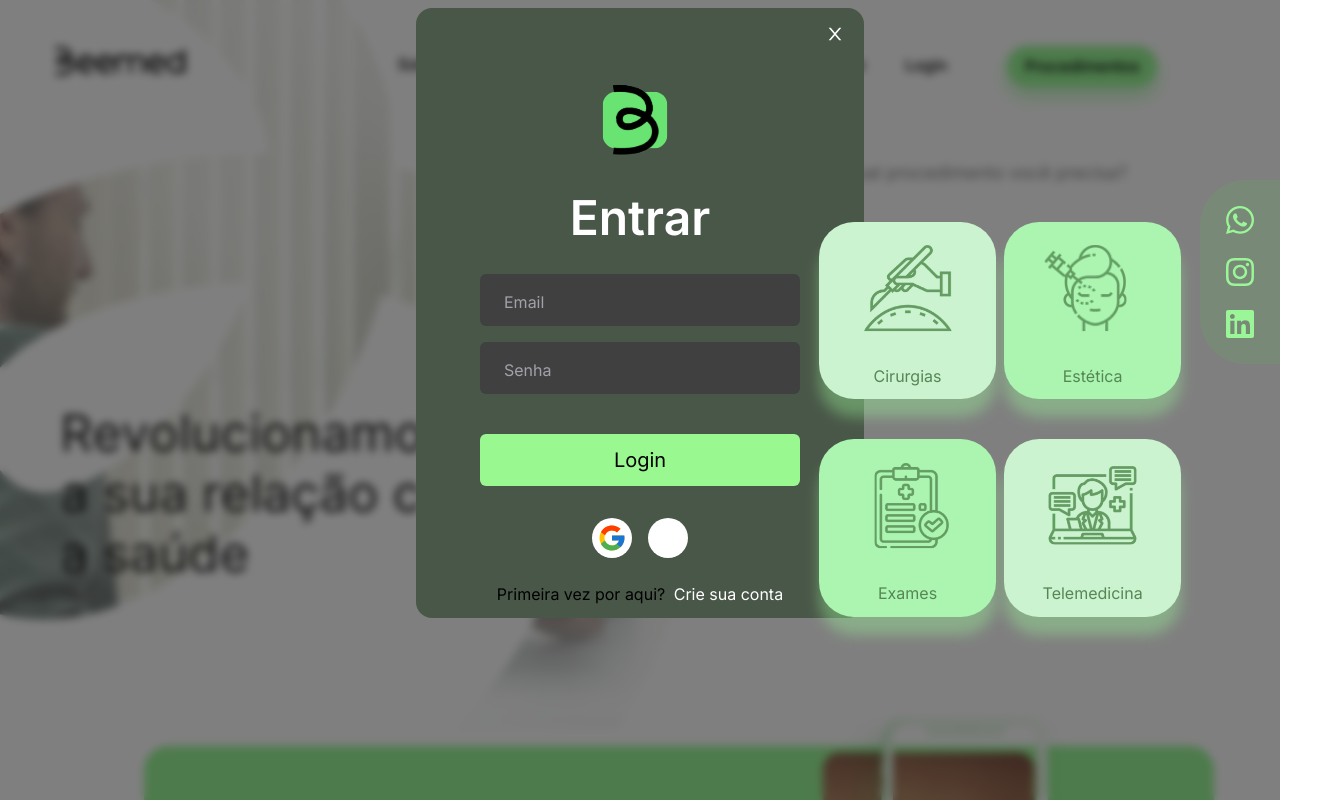
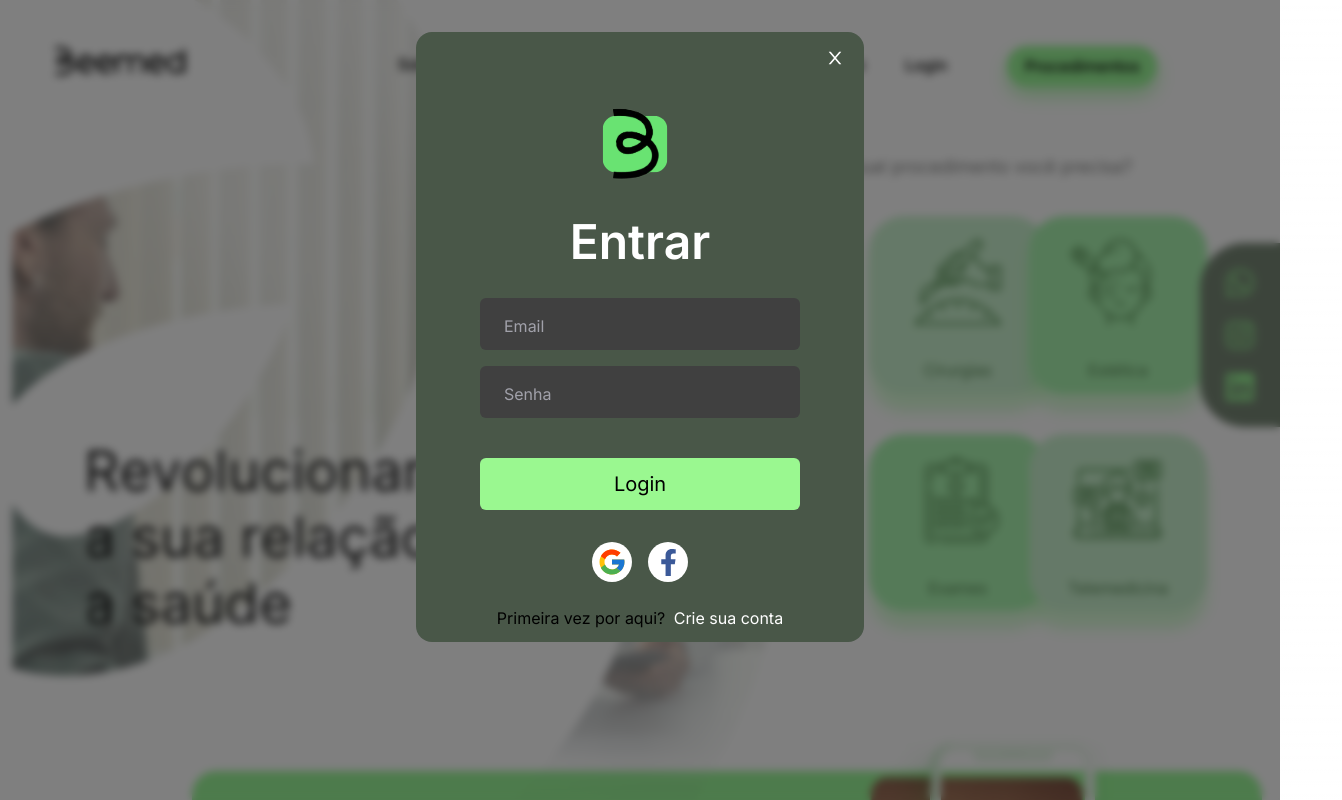
Before and after one commit to odevnicolas/beemed, a Next.js app: page / in a window 1280 px wide. Both pictures are taken after a click on the button "Login". Shown: the top 800 px of the page, 1342 px wide, since content can reach past the window. Built offline with nearby package versions, Linux system fonts and the light colour scheme.

Commit message:
Feature/ProcedimentosInit

```diff
--- a/src/components/AuthModal/modal.tsx
+++ b/src/components/AuthModal/modal.tsx
@@ -7,7 +7,7 @@ import axios from 'axios';
 import { signIn } from 'next-auth/react';
 import router, { useRouter } from 'next/router';
 import { FcGoogle } from 'react-icons/fc';
-import { FaGithub } from 'react-icons/fa';
+import { FaFacebookF } from 'react-icons/fa';
 import 'tailwindcss/tailwind.css';
 import { AiOutlineClose } from 'react-icons/ai'
 
@@ -58,8 +58,8 @@ interface ModalProps {
     }
   },[email,name,password,login])
   return(
-    <div className='fixed inset-0 bg-black bg-opacity-50 backdrop-blur-sm  h-full w-full bg-center bg-no-repeat bg-fixed bg-cover'>
-      <div className=' w-full h-full lg:bg-opacity-50'>
+    <div className='z-20 fixed inset-0 bg-black bg-opacity-50 backdrop-blur-sm  h-full w-full bg-center bg-no-repeat bg-fixed bg-cover'>
+      <div className='mt-[1.9%] w-full h-full lg:bg-opacity-50'>
         <nav className=" px-20">
         </nav>
         <div className="flex justify-center">
@@ -133,7 +133,7 @@ interface ModalProps {
                   transition
                 '
                 >
-                  <FaGithub size={30}/>
+                  <FaFacebookF size={27} color='#3b5998'/>
                 </div>
             </div>
             <p className="text-black mt-6 text-center">
--- a/src/components/Header/header.tsx
+++ b/src/components/Header/header.tsx
@@ -22,14 +22,14 @@ const Header = () => {
   <Fragment>
     <Modal isOpen={isModalOpen} onClose={handleCloseModal}/>
     <header className="flex justify-between items-center py-[1.3%] px-[2%] mt-[1.3%]">
-      <div className="ml-[2%]">
+      <div className="ml-[2%] z-10">
       <Link href="/">
         <img src="/logo.svg" alt="Logo da Empresa" width={140} height={140} />
       </Link>
       </div>
-      <div className="ml-[9%] flex gap-10">
+      <div className="ml-[9%] flex gap-10 z-10">
       <Link className='mt-[2%]' href="/sobre">
-        <button className="text-black font-medium ">Sobre</button>
+        <button className="text-black font-medium">Sobre</button>
       </Link>
       <Link className='mt-[2%]' href="/medico">
         <button className="text-black font-medium">Cadastro Médico</button>
--- a/src/components/Social/social.tsx
+++ b/src/components/Social/social.tsx
@@ -4,7 +4,7 @@ import 'tailwindcss/tailwind.css';
 
 const RedesSociais: React.FC = () => {
   return (
-    <div className="z-10 rounded-s-[45px] bg-verde-social p-6 w-34 mt-[180px] float-right fixed top-0 right-0">
+    <div className="z-10 rounded-s-[45px] bg-verde-social p-6 w-34 mt-[19%] float-right fixed top-0 right-0">
       <a href="https://api.whatsapp.com" target="_blank" rel="noopener noreferrer">
         <FaWhatsapp size={32} className="mb-5 text-verde-social-icons hover:text-verde-social-icons-hover" />
       </a>
--- a/src/components/TipoProced/proced.tsx
+++ b/src/components/TipoProced/proced.tsx
@@ -5,9 +5,9 @@ import 'tailwindcss/tailwind.css';
 
 const TipoProced: React.FC = () => {
   return (
-    <div className="float-right w-[45%] mr-8 mt-[1%] p-10">
-      <div className=" float-left  -ml-[145%] -mt-40 -z-10">
-       <img src="./Carrossel1.svg" className="object-cover" width={700} />
+    <div className="float-right w-[45%] mr-10 mt-[0.55%] p-10">
+      <div className=" float-left -ml-[140%] -mt-40 -z-20">
+       <img src="./Carrossel1.svg" className="object-cover" width={770} />
       </div>
       <p className="text-center ml-[10%] text-[18px] text-ContainerFrase">Qual procedimento você precisa?</p>
       <div className="grid grid-cols-2 gap-8 mt-5">
--- a/src/pages/Home/index.tsx
+++ b/src/pages/Home/index.tsx
@@ -13,7 +13,7 @@ const Home: React.FC = () => {
         <Header />
         <Social />
         <Proced />
-    <div className=" mt-[50%] ml-36 mb-5 bg-[#9BF798]  rounded-3xl w-[1070px] h-80">
+    <div className=" mt-[52%] mb-[5%] ml-[15%] mb-1 bg-[#9BF798]  rounded-3xl w-[1070px] h-80">
         <div className=" px-20 py-14">
           <p className="text-[16px] leading-8 font-normal text-black">
             A Beemed sonha em tornar as cirurgias e os<br/> procedimentos médicos acessíveis para mais pessoas. Para <br/> alcançar esse objetivo, a empresa negocia <br/> previamente com hospitais, médicos e laboratórios<br/> e oferece aos pacientes pacotes de procedimentos cirúrgicos<br/> e médicos com opções de pagamento facilitadas e valores mais atrativos.
@@ -26,11 +26,11 @@ const Home: React.FC = () => {
           </div>
         </div>
     </div>
-    <div className="relative">
-      <img src="./flayer.svg" width={1200} height={1100} className=" inset-0 z-0 -mt-8" />
+    <div className="relative ml-[2%]">
+      <img src="./flayer.svg" width={1200} height={1100} className="inset-0 z-0 -mt-10" />
     <div className="absolute inset-0 flex flex-col justify-start">
-      <img src="./texto.svg" width={1360} className="z-10 -mt-[17%]" />
-      <div className=" px-20 py-20 -mt-[20%]">
+      <img src="./texto.svg" width={1470} className="z-0 -mt-[17%]" />
+      <div className="ml-10 px-20 py-20 -mt-[20%]">
         <h1 className="text-colorButton text-6xl font-medium">Benefícios</h1>
         <p className="text-[18px] leading-10 font-normal text-[#585858] mt-5">
           Sabemos o quanto pode ser desafiador<br/> encontrar alternativas de qualidade ao SUS <br/> ou aos planos de saúde tradicionais. É por <br/> isso que criamos uma solução inovadora <br/> para revolucionar o setor da saúde e<br/> atender às necessidades dos pacientes mais necessitados.
@@ -40,7 +40,7 @@ const Home: React.FC = () => {
         <h1 className="text-colorButton text-3xl font-medium text-center -mt-[6%]">Sem longas filas</h1>
         <p className="text-[#585858] text-[16px] text-center mt-[4%]">Adeus às esperas intermináveis por um <br/> atendimento médico de qualidade.</p>
       </div>
-      <div className=" mt-20 ml-9 mb-5 bg-[#9BF798]  rounded-3xl w-[1070px] h-[500px]">
+      <div className=" mt-[15%] ml-[12%] mb-5 bg-[#9BF798]  rounded-3xl w-[1070px] h-[500px]">
         <div className=" px-20 py-14">
           <div className="float-right -ml-[40%]">
               <h1 className="text-[60px] leading-[70px] text-black font-semibold">
@@ -60,11 +60,11 @@ const Home: React.FC = () => {
  </div>
 </div>
 
-  <div className=" mt-40 justify-center items-center">
+  <div className=" mt-[23%] justify-center items-center">
     <FormHome/>
   </div>
 
-  <div className=" mt-20">
+  <div className=" mt-[12%]">
     <Footer/>
   </div>
 </div>
--- a/src/pages/procedimentos.tsx
+++ b/src/pages/procedimentos.tsx
@@ -9,7 +9,8 @@ const Procedimentos: React.FC = () => {
     <div>
     <Header />
     <Social />
-    <h1>Procedimentos</h1>
+    <div className='h-[1000px]'>
+    </div>
     <Footer />
     </div>
   );
```
